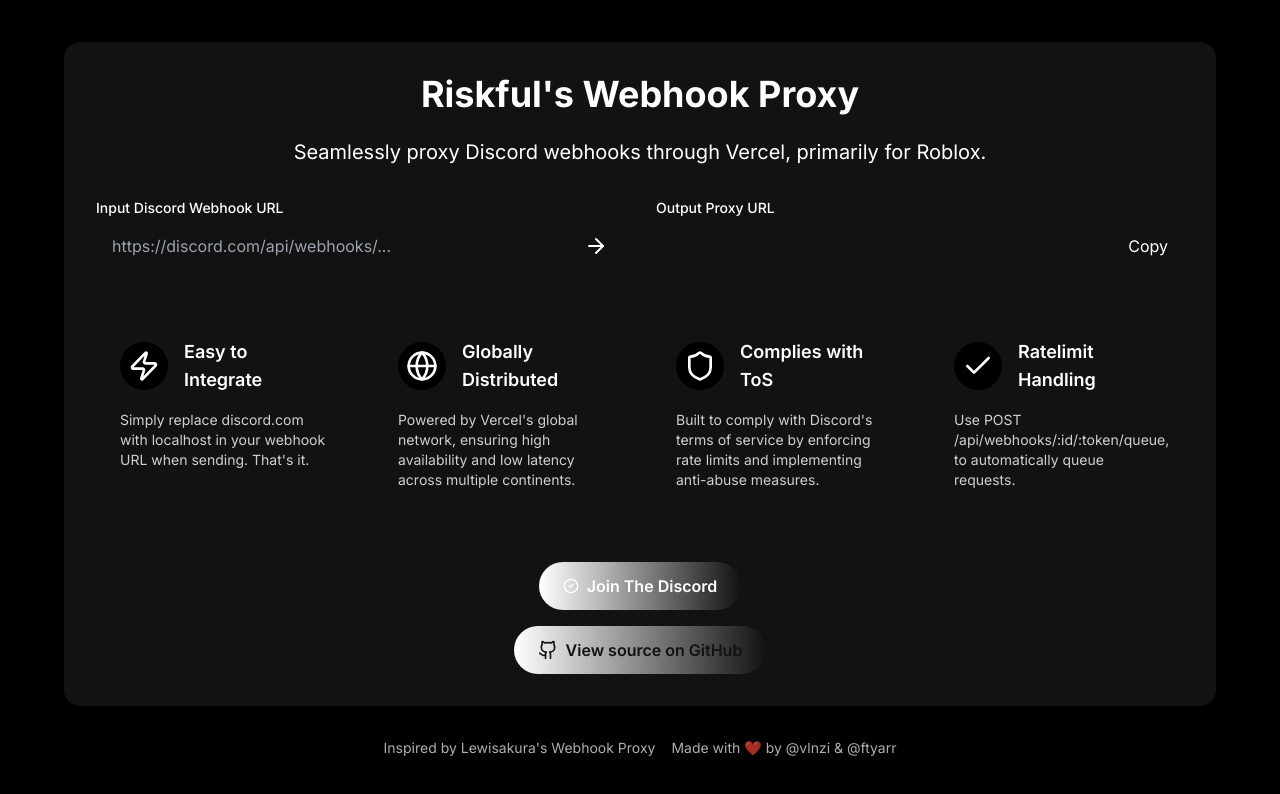
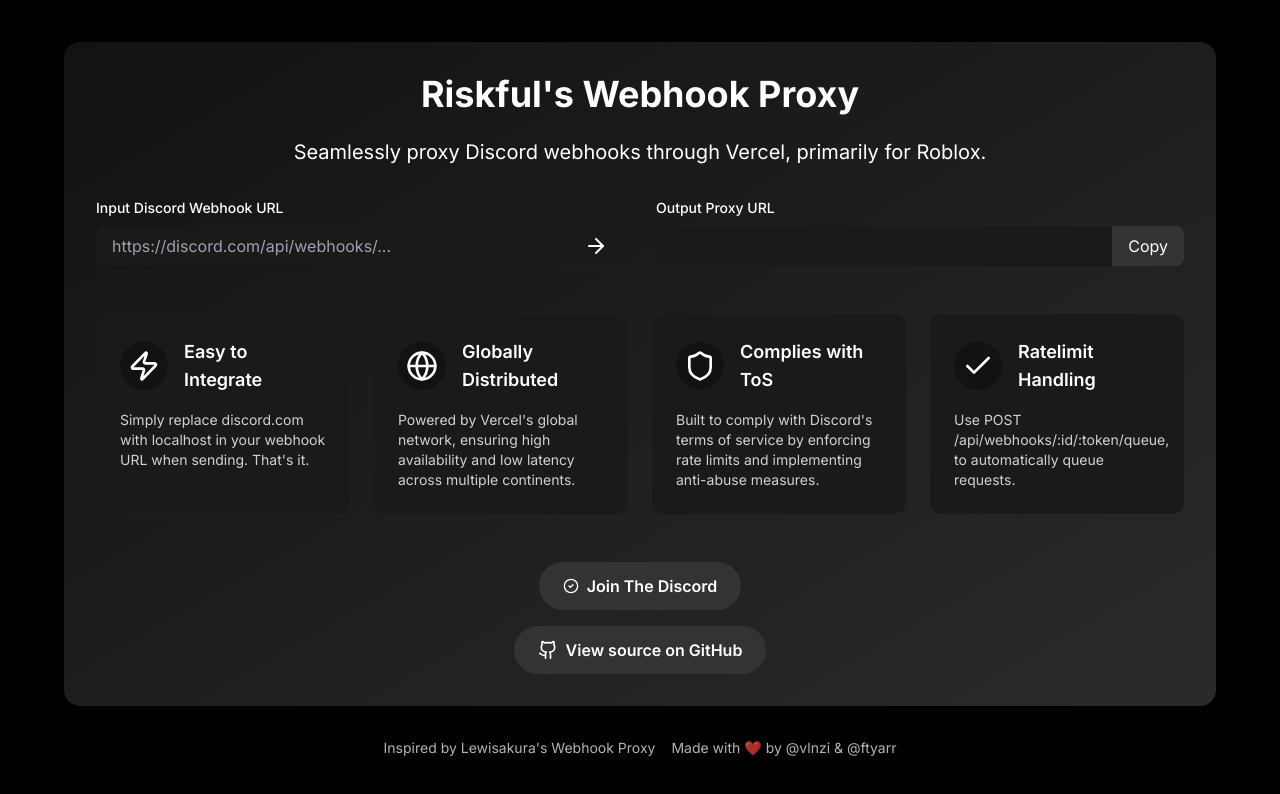
Before and after one commit to notvlnz/huh, a Next.js app: page / in a window 1280 px wide. Shown: the top 794 px of the page. Built offline with nearby package versions, Linux system fonts and the light colour scheme.

Commit message:
Update homepage.tsx

```diff
--- a/src/components/homepage.tsx
+++ b/src/components/homepage.tsx
@@ -20,7 +20,7 @@
 
   return (
     <div className="min-h-screen bg-black flex flex-col items-center justify-center p-4 text-white">
-      <div className="max-w-6xl w-full bg-[#121212] backdrop-blur-lg rounded-2xl p-8 shadow-2xl">
+      <div className="max-w-6xl w-full bg-gradient-to-br from-[#121212] to-[#2a2a2a] rounded-2xl p-8 shadow-2xl">
         <h1 className="text-4xl font-bold mb-6 text-center">Riskful&apos;s Webhook Proxy</h1>
         <p className="text-xl mb-8 text-center">
           Seamlessly proxy Discord webhooks through Vercel, primarily for Roblox.
@@ -38,9 +38,9 @@
                 value={inputUrl}
                 onChange={handleInputChange}
                 placeholder="https://discord.com/api/webhooks/..."
-                className="flex-grow px-4 py-2 rounded-l-lg bg-[#121212] focus:outline-none focus:ring-2 focus:ring-white"
+                className="flex-grow px-4 py-2 rounded-l-lg bg-[#1a1a1a] focus:outline-none focus:ring-2 focus:ring-white"
               />
-              <div className="bg-[#121212] px-4 py-2 rounded-r-lg">
+              <div className="bg-[#1a1a1a] px-4 py-2 rounded-r-lg">
                 <ArrowRight className="w-6 h-6" />
               </div>
             </div>
@@ -56,11 +56,11 @@
                 type="text"
                 value={outputUrl}
                 readOnly
-                className="flex-grow px-4 py-2 rounded-l-lg bg-[#121212]"
+                className="flex-grow px-4 py-2 rounded-l-lg bg-[#1a1a1a]"
               />
               <button
                 onClick={() => navigator.clipboard.writeText(outputUrl)}
-                className="bg-[#121212] px-4 py-2 rounded-r-lg hover:bg-[#333333] transition-colors"
+                className="bg-[#333333] px-4 py-2 rounded-r-lg hover:bg-[#444444] transition-colors"
               >
                 Copy
               </button>
@@ -96,7 +96,7 @@
             href="https://discord.com/invite/riskful"
             target="_blank"
             rel="noopener noreferrer"
-            className="inline-flex items-center px-6 py-3 bg-gradient-to-r from-white to-[#121212] text-white rounded-full font-semibold hover:bg-[#333333] transition-colors"
+            className="inline-flex items-center px-6 py-3 bg-[#333333] text-white rounded-full font-semibold hover:bg-[#444444] transition-colors"
           >
             <CircleCheck className="w-4 h-4 mr-2" />
             Join The Discord
@@ -105,7 +105,7 @@
             href="https://github.com/star-ot/simple-discord-webhooks-proxy"
             target="_blank"
             rel="noopener noreferrer"
-            className="inline-flex items-center px-6 py-3 bg-gradient-to-r from-white to-[#121212] text-[#121212] rounded-full font-semibold hover:bg-[#f1f1f1] transition-colors"
+            className="inline-flex items-center px-6 py-3 bg-[#333333] text-white rounded-full font-semibold hover:bg-[#444444] transition-colors"
           >
             <Github className="w-5 h-5 mr-2" />
             View source on GitHub
@@ -123,9 +123,9 @@
 
 function Feature({ icon, title, description }: { icon: React.ReactNode; title: string; description: string }) {
   return (
-    <div className="bg-[#121212] rounded-xl p-6 transition-all hover:bg-[#333333] flex flex-col h-full">
+    <div className="bg-[#1a1a1a] rounded-xl p-6 transition-all hover:bg-[#333333] flex flex-col h-full">
       <div className="flex items-center mb-4">
-        <div className="mr-4 p-2 bg-[#000000] rounded-full">{icon}</div>
+        <div className="mr-4 p-2 bg-[#121212] rounded-full">{icon}</div>
         <h3 className="text-lg font-semibold">{title}</h3>
       </div>
       <p className="text-sm text-white/80 flex-grow">{description}</p>
```
